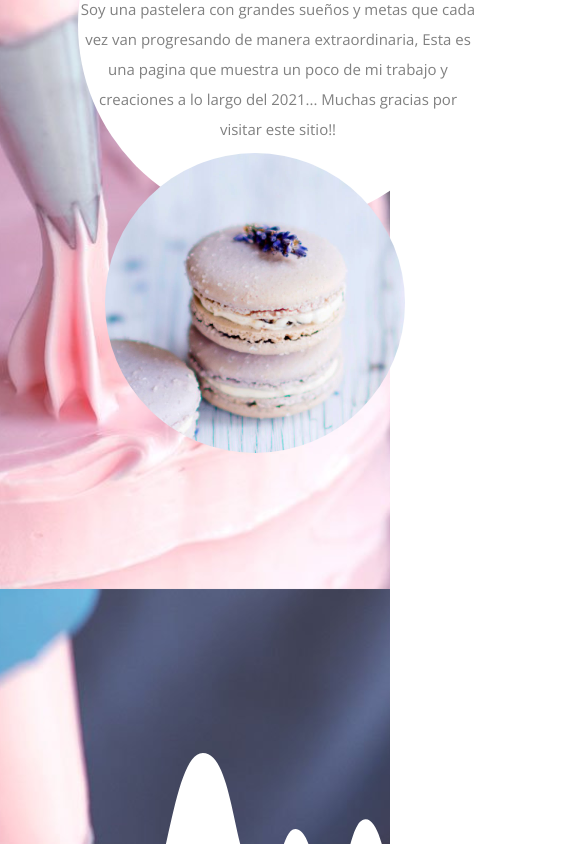
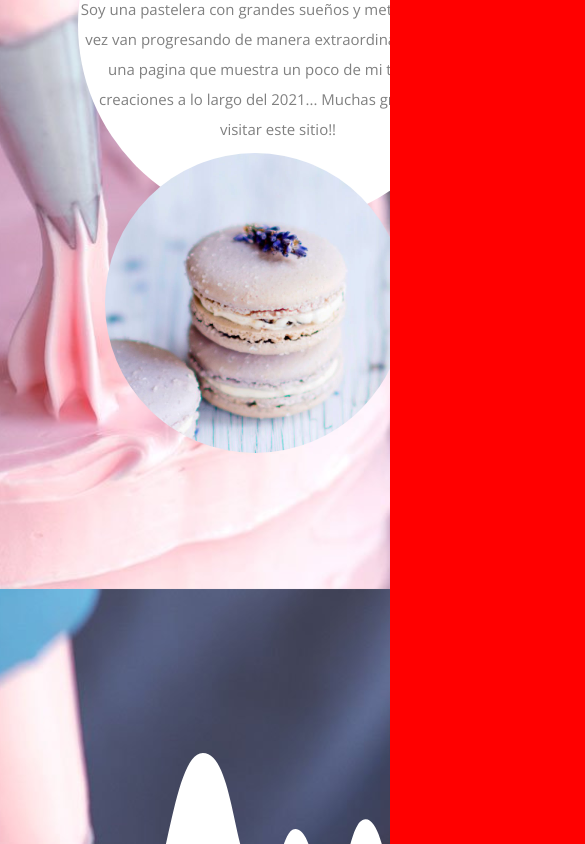
Before and after one commit to FrannR64/MicaCakes, a plain HTML site: page index.html in a window 390 px wide. Shown: the part 347-1191 px from the top of the page, 585 px wide, since content can reach past the window. Drawn offline with nearby package versions, Linux system fonts and the light colour scheme.

Commit message:
Update style.css

```diff
--- a/style.css
+++ b/style.css
@@ -16,6 +16,7 @@ body{
 
 margin: 0;
 padding: 0;
+overflow: hidden;
 }
 
 /* header*/
@@ -557,6 +558,8 @@ top: 10px;
 
 @media  screen and (max-width:900px) {
 
+
+
  .seccion3{
 
 height: 800px;
@@ -598,6 +601,12 @@ font-size: 1rem;
 
 @media  screen and (max-width:760px){
 
+
+   body{
+
+      background: red;
+
+      }
   .contenedor_izq{
 
    left: 30%;
```
